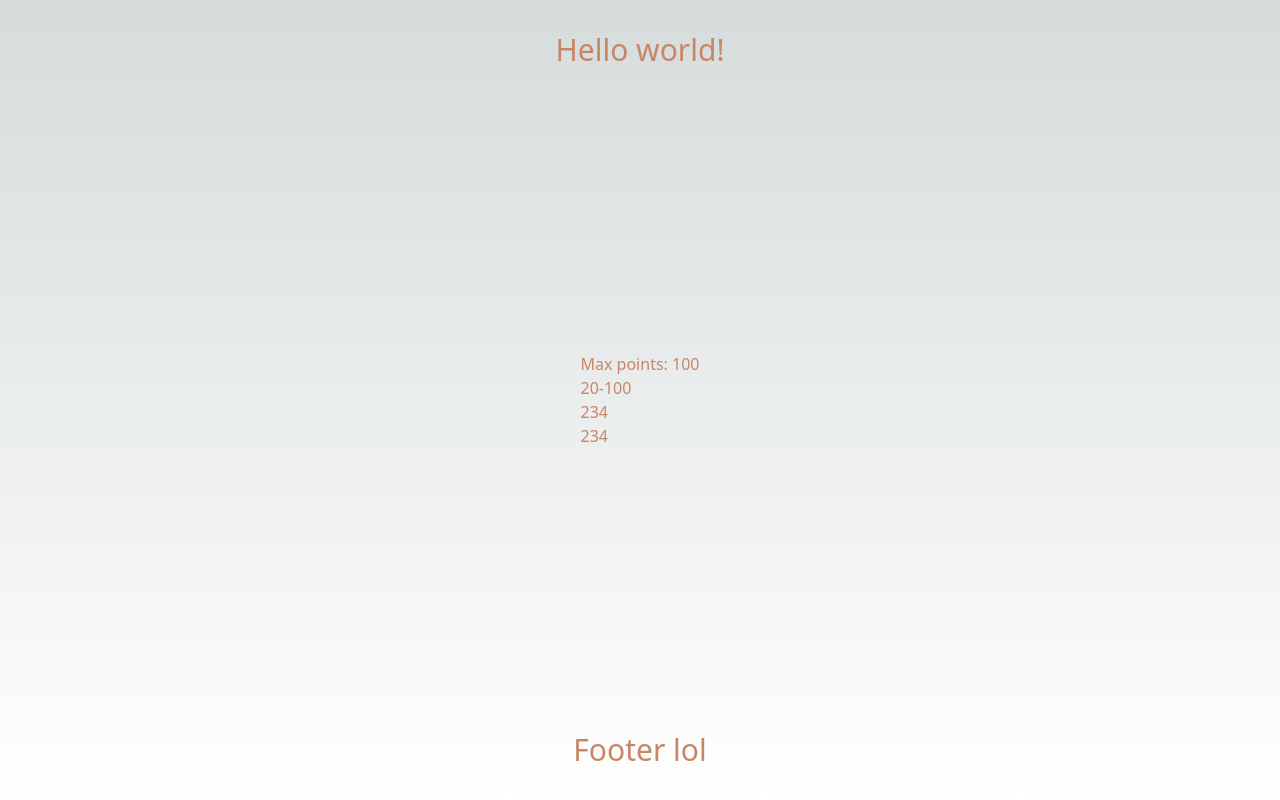
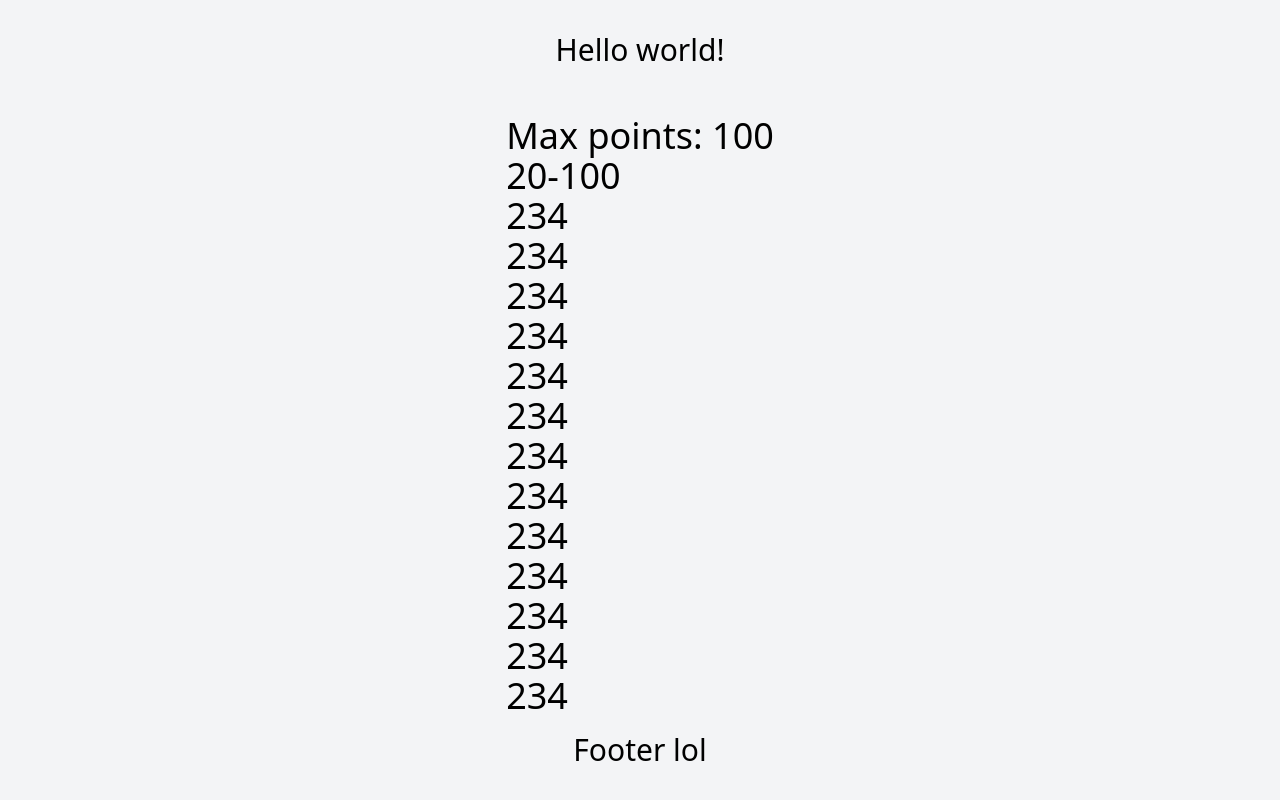
Before and after one commit to davidzenisu/grade-calculator, a SvelteKit app: page / in a window 1280 px wide. Built offline with nearby package versions, Linux system fonts and the light colour scheme.

Commit message:
Added styling

```diff
--- a/src/app.css
+++ b/src/app.css
@@ -11,15 +11,34 @@
 @media (prefers-color-scheme: dark) {
     :root {
         --foreground-rgb: 255, 255, 255;
-        --background-start-rgb: 0, 0, 0;
-        --background-end-rgb: 0, 0, 0;
+        --background-start-rgb: theme(colors.slate.700);
+        --background-end-rgb: theme(colors.slate.950);
     }
+}
+
+* {
+    scrollbar-width: thin;
+    scrollbar-color: var(--foreground-rgb) var(--foreground-rgb);
+}
+
+*::-webkit-scrollbar {
+    width: 7px;
+}
+
+*::-webkit-scrollbar-track {
+    background: rgb(var(--background-end-rgb));
+    border-radius: 5px;
+}
+
+*::-webkit-scrollbar-thumb {
+    background-color: rgb(var(--foreground-rgb));
+    border-radius: 14px;
+    border: 2px solid rgb(var(--foreground-rgb));
 }
 
 body {
     color: rgb(var(--foreground-rgb));
     background: linear-gradient(to bottom,
             transparent,
-            rgb(var(--background-end-rgb))) rgb(var(--background-start-rgb));
-    color: #c78665;
+            var(--background-end-rgb)) var(--background-start-rgb);
 }
--- a/src/lib/gradeViewer.svelte
+++ b/src/lib/gradeViewer.svelte
@@ -2,11 +2,28 @@
 	export let maxPoints = 100;
 </script>
 
-<div>
+<div class="grow text-4xl overflow-auto p-8">
     <div>Max points: {maxPoints}</div>
     <ul>
         <li>20-100</li>
         <li>234</li>
         <li>234</li>
+        <li>234</li>
+        <li>234</li>
+        <li>234</li>
+        <li>234</li>
+        <li>234</li>
+        <li>234</li>
+        <li>234</li>
+        <li>234</li>
+        <li>234</li>
+        <li>234</li>
+        <li>234</li>
+        <li>234</li>
+        <li>234</li>
+        <li>234</li>
+        <li>234</li>
+        <li>234</li>
+        <li>234</li>
     </ul>
 </div>
--- a/src/routes/+page.svelte
+++ b/src/routes/+page.svelte
@@ -2,9 +2,9 @@
 	import GradeViewer from '$lib/gradeViewer.svelte';
 </script>
 
-<div class="flex min-h-screen flex-col items-center justify-between p-8 gap-4">
+<div class="flex min-h-screen max-h-screen flex-col items-center justify-between p-8 gap-4">
     <h1 class="text-3xl">Hello world!</h1>
-    <div><GradeViewer></GradeViewer></div>
+    <GradeViewer></GradeViewer>
     <div class="text-3xl">Footer lol</div>
 </div>
 
```
